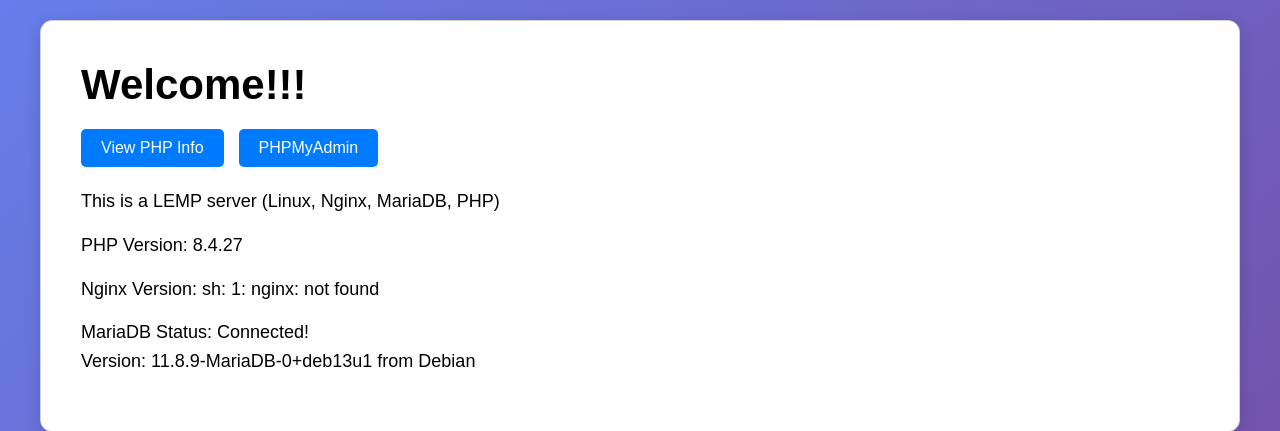
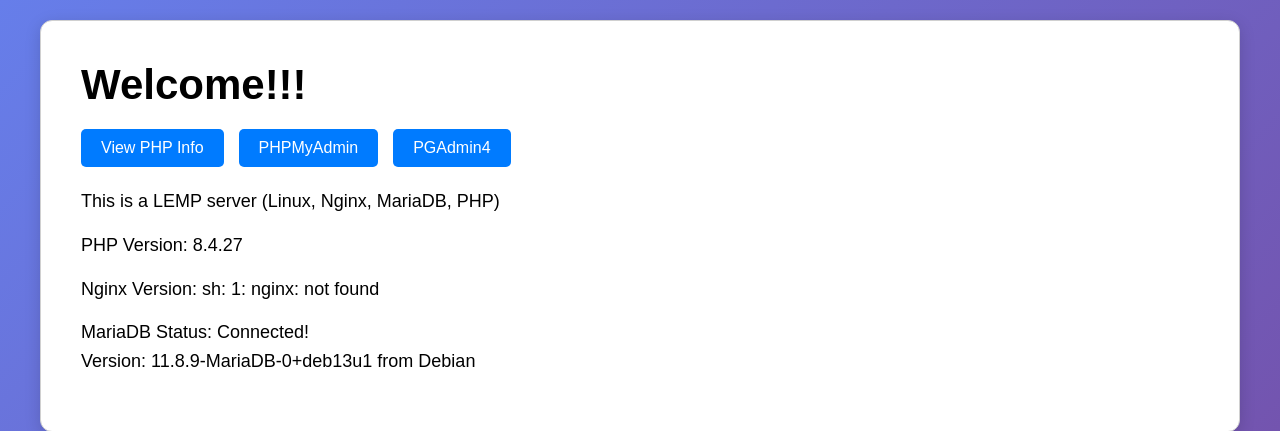
Before and after one commit to rahmatrafli1/LEMP-Server, a PHP site: page / in a window 1280 px wide. Shown: the top 431 px of the page. Run offline with PHP 8.4, Linux system fonts and the light colour scheme.

Commit message:
adding link to pgadmin4 page

```diff
--- a/www/index.php
+++ b/www/index.php
@@ -41,6 +41,7 @@
         <div class="container-button">
             <a href="info.php" class="btn-primary" target="_blank">View PHP Info</a>
             <a href="phpmyadmin" target="_blank" class="btn-primary">PHPMyAdmin</a>
+            <a href="pgadmin4" target="_blank" class="btn-primary">PGAdmin4</a>
         </div>
 
         <p>This is a LEMP server (Linux, Nginx, MariaDB, PHP)</p>
```
